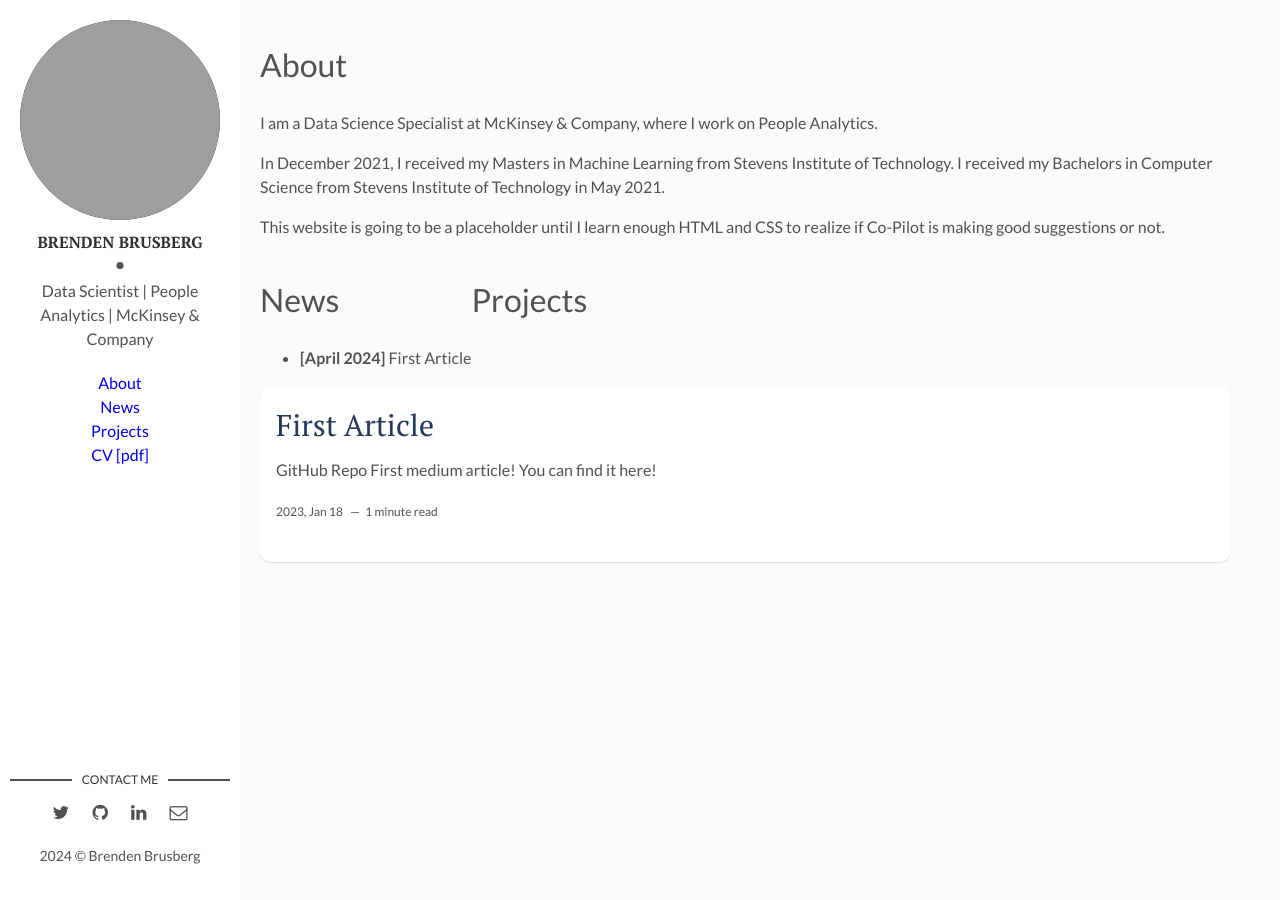
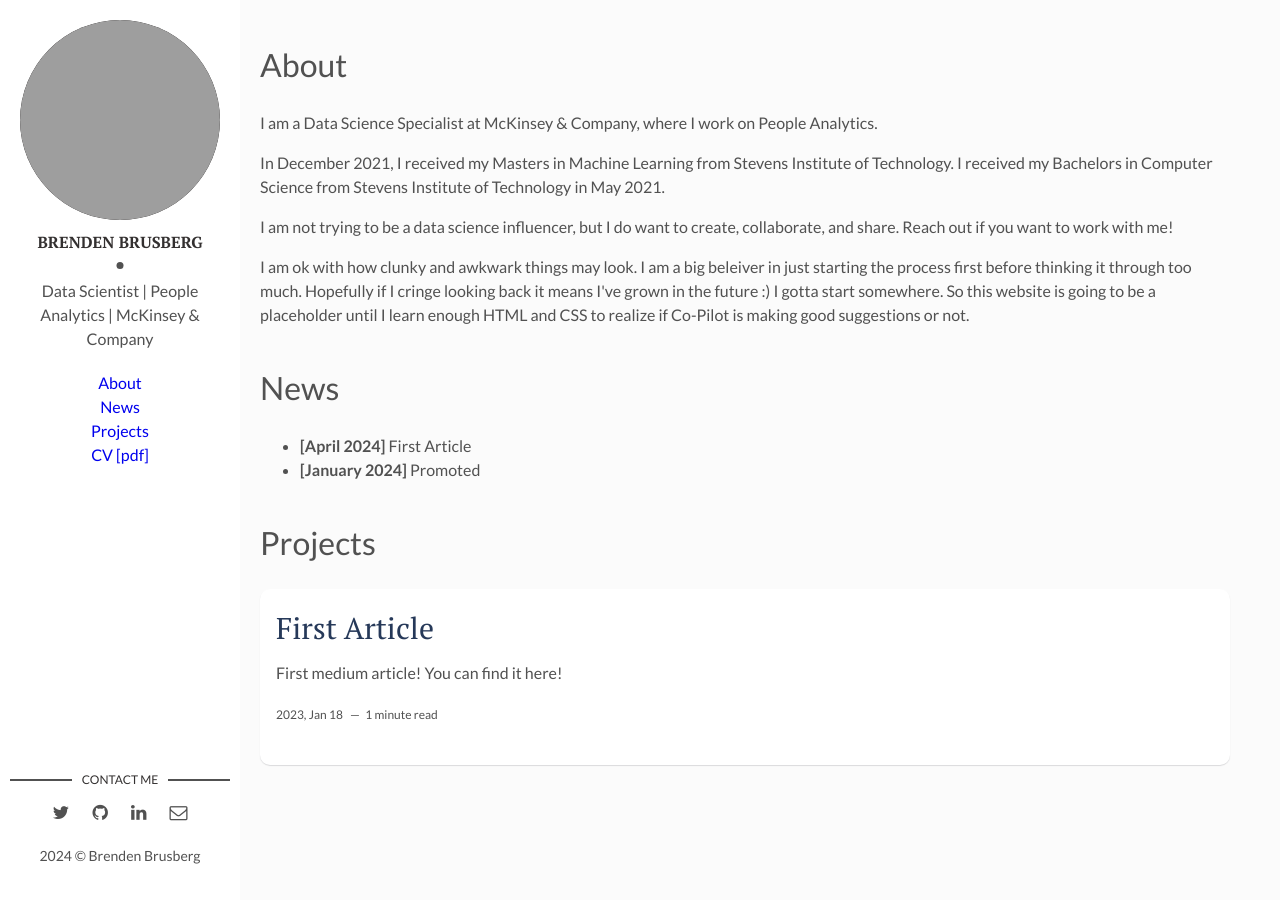
Before and after one commit to brusberg/brendenbrusberg.com, a Jekyll site: the page built from index.html, in a window 1280 px wide. Built offline with Jekyll 4.4.1, drawn with Linux system fonts in a browser that asks for light colours; the list of posts is cut into pages by our own code; grey boxes are pictures that could not be loaded.

```diff
--- a/_config.yml
+++ b/_config.yml
@@ -20,7 +20,7 @@
 social-email: brenbrus@gmail.com
 
 # Disqus
-#discus-identifier: Nathaniel # add your discus identifier
+#discus-identifier: Brenden # add your discus identifier
 
 # Tracker
 analytics: # Google Analytics
--- a/about.html
+++ b/about.html
@@ -9,6 +9,11 @@
     </p>
 
     <p>
-        This website is going to be a placeholder until I learn enough HTML and CSS to realize if Co-Pilot is making good suggestions or not.
+        I am not trying to be a data science influencer, but I do want to create, collaborate, and share. Reach out if you want to work with me!
+
+    </p>
+
+    <p>
+        I am ok with how clunky and awkwark things may look. I am a big beleiver in just starting the process first before thinking it through too much. Hopefully if I cringe looking back it means I've grown in the future :) I gotta start somewhere. So this website is going to be a placeholder until I learn enough HTML and CSS to realize if Co-Pilot is making good suggestions or not.
     </p>
 </div>
--- a/assets/css/main.css
+++ b/assets/css/main.css
@@ -44,6 +44,10 @@
   font-size: 2em;
   margin: 0.67em 0;
 }
+
+div {
+    width: 100%;
+  }
 
 /* Grouping content
    ========================================================================== */
--- a/index.html
+++ b/index.html
@@ -9,20 +10,6 @@
 {% include_relative news.html %}
 
 <a id="projects"></a>
-<h1>Projects</h1>
-{% for post in paginator.posts %}
-<article class="post">
-  {% if post.img %}
-    <a class="post-thumbnail" style="background-image: url({{"/assets/img/" | prepend: site.baseurl | append : post.img}})" href="{{post.url | prepend: site.baseurl}}"></a>
-  {% else %}
-  {% endif %}
-  <div class="post-content">
-    <h2 class="post-title"><a href="{{post.url | prepend: site.baseurl}}">{{post.title}}</a></h2>
-    <p>{{ post.content | strip_html | truncatewords: 15 }}</p>
-    <span class="post-date">{{post.date | date: '%Y, %b %d'}}&nbsp;&nbsp;&nbsp;—&nbsp;</span>
-    <span class="post-words">{% capture words %}{{ post.content | number_of_words }}{% endcapture %}{% unless words contains "-" %}{{ words | plus: 250 | divided_by: 250 | append: " minute read" }}{% endunless %}</span>
-  </div>
-</article>
-{% endfor %}
+{% include_relative projects.html %}
 
 {% include pagination.html %}
--- a/news.html
+++ b/news.html
@@ -2,5 +2,6 @@
     <h1>News</h1>
     <ul>
         <li><b>[April 2024]</b> First Article</li>
+        <li><b>[January 2024]</b> Promoted</li>
     </ul>
 </div>
--- /dev/null
+++ b/projects.html
@@ -0,0 +1,17 @@
+<div>
+    <h1>Projects</h1>
+    {% for post in paginator.posts %}
+    <article class="post">
+    {% if post.img %}
+        <a class="post-thumbnail" style="background-image: url({{"/assets/img/" | prepend: site.baseurl | append : post.img}})" href="{{post.url | prepend: site.baseurl}}"></a>
+    {% else %}
+    {% endif %}
+    <div class="post-content">
+        <h2 class="post-title"><a href="{{post.url | prepend: site.baseurl}}">{{post.title}}</a></h2>
+        <p>{{ post.content | strip_html | truncatewords: 15 }}</p>
+        <span class="post-date">{{post.date | date: '%Y, %b %d'}}&nbsp;&nbsp;&nbsp;—&nbsp;</span>
+        <span class="post-words">{% capture words %}{{ post.content | number_of_words }}{% endcapture %}{% unless words contains "-" %}{{ words | plus: 250 | divided_by: 250 | append: " minute read" }}{% endunless %}</span>
+    </div>
+    </article>
+    {% endfor %}
+</div>
```
Also changed, not shown: other parts of index.html (+1 -0 lines), _posts/2024-04-13-on-stagnation.md (+1 -2 lines), .github/workflows/build_and_deploy.yml (added), 2 other files.
